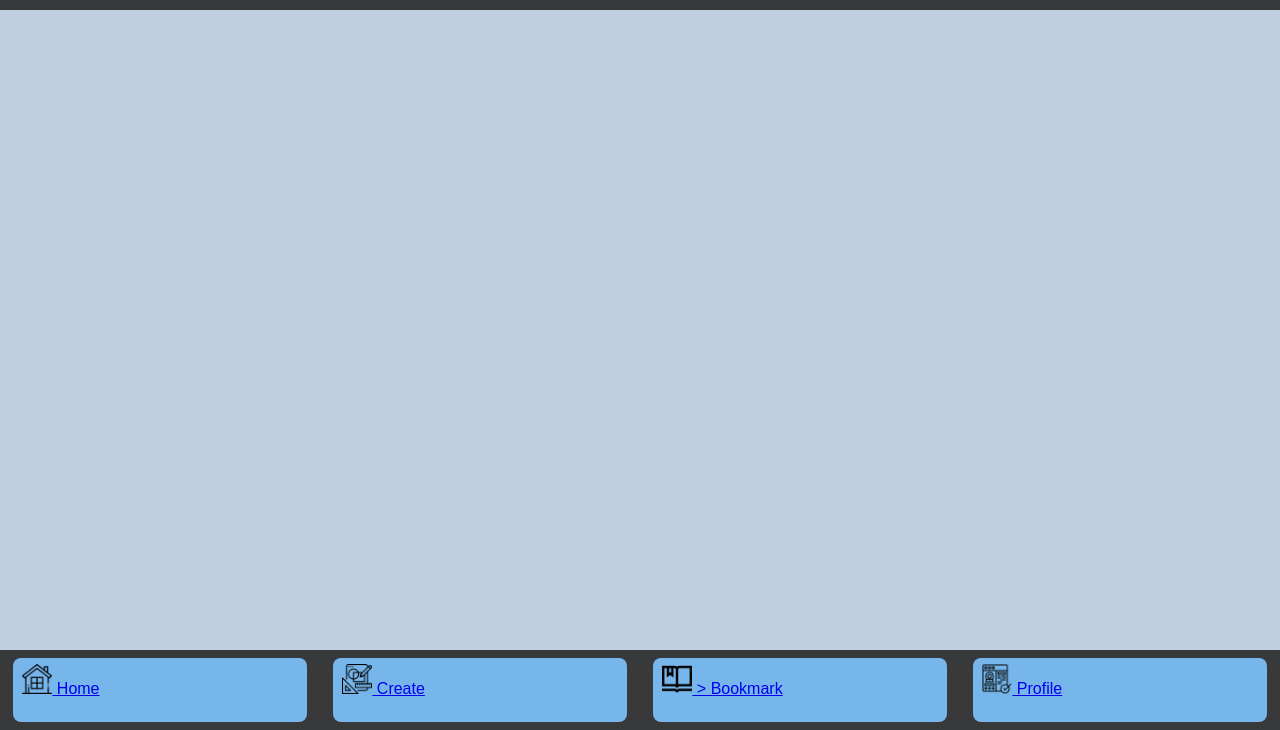
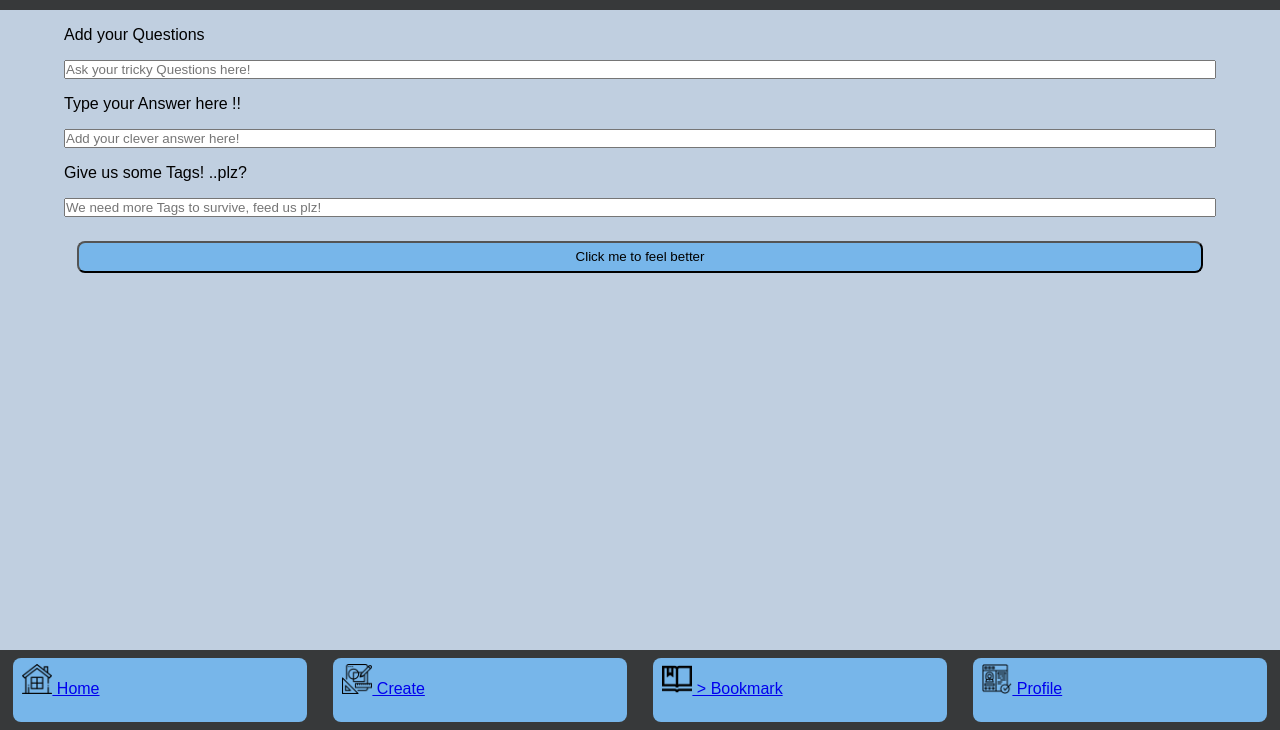
Before and after one commit to Micha-Llnsk/quiz-app-design, a website: page create.html in a window 1280 px wide. Shown: the part 70-800 px from the top of the page. Drawn offline with Linux system fonts and the light colour scheme.

Commit message:
add basic form/input structure with a button

```diff
--- a/create.html
+++ b/create.html
@@ -10,7 +10,35 @@
     <header class="navbar">
       <h1>Space Create</h1>
     </header>
-    <main class="content"></main>
+    <main>
+      <form class="content">
+        <label for="addquest">Add your Questions</label>
+        <input
+          type="text"
+          name="addquest"
+          id="addquest"
+          placeholder="Ask your tricky Questions here!"
+        />
+
+        <label for="addanswer">Type your Answer here !!</label>
+        <input
+          type="text"
+          name="addanswer"
+          id="addanswer"
+          placeholder="Add your clever answer here!"
+        />
+
+        <label for="addtags">Give us some Tags! ..plz?</label>
+        <input
+          type="text"
+          name="addtags"
+          id="addtags"
+          placeholder="We need more Tags to survive, feed us plz!"
+        />
+
+        <button class="btn" type="submit">Click me to feel better</button>
+      </form>
+    </main>
 
     <footer class="feet">
       <a class="btn" href="index.html">
```
